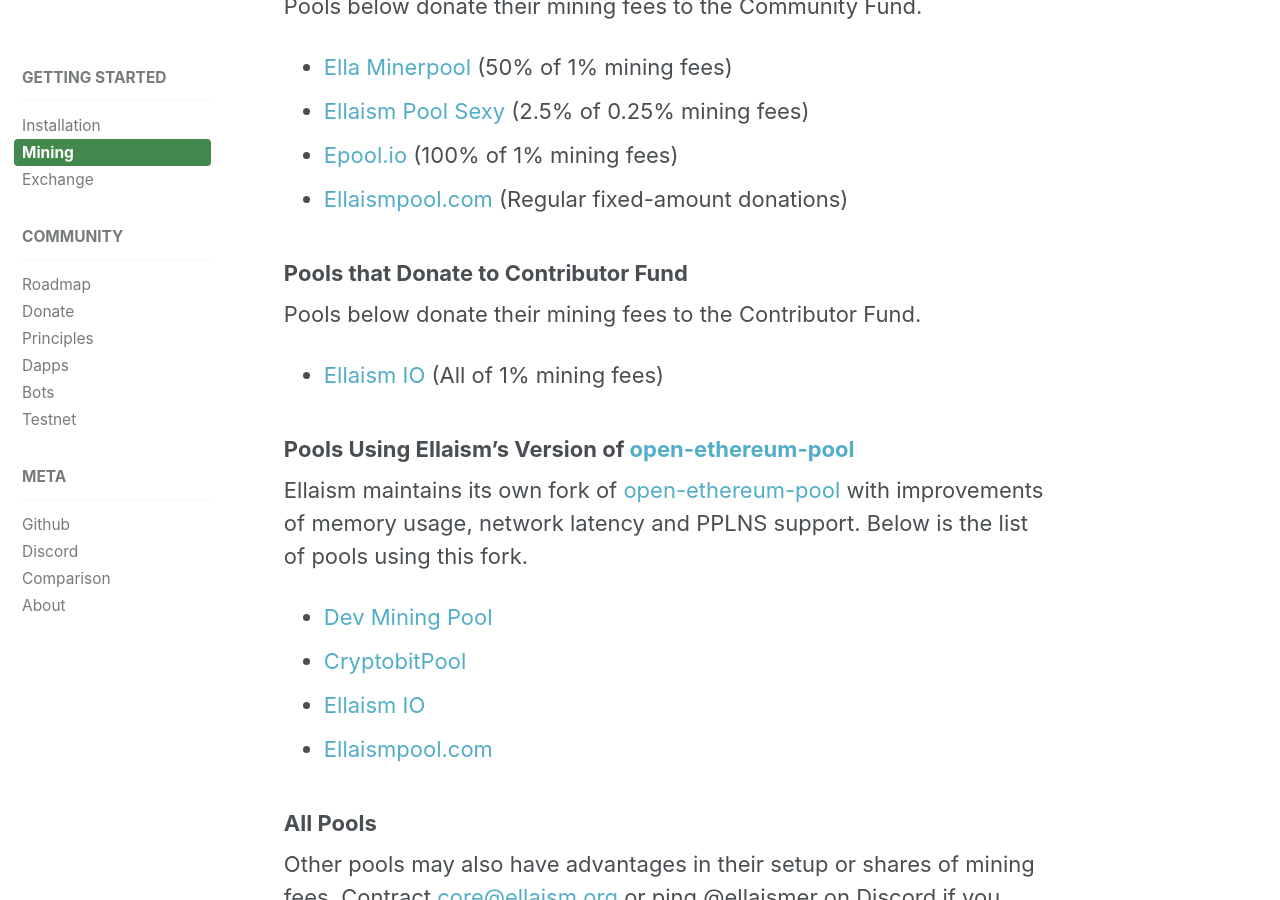
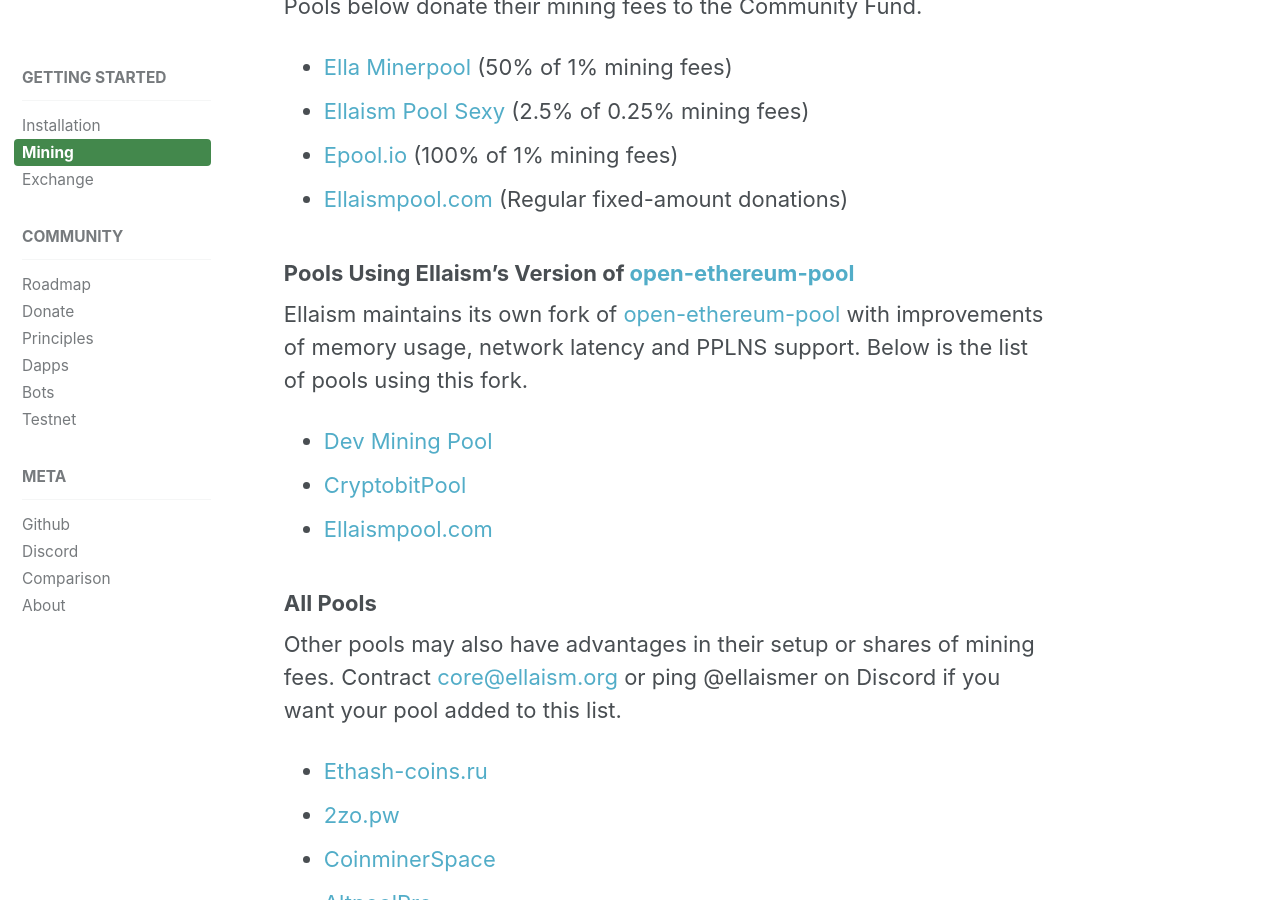
Before and after one commit to ellaism/ellaism.org, a Jekyll site: the page built from _docs/mining.md, in a window 1280 px wide and 900 px high, scrolled down 1330 px. Built offline with Jekyll 4.4.1, drawn with Linux system fonts in a browser that asks for light colours.

Commit message:
Remove apprently dead links

```diff
--- a/_docs/mining.md
+++ b/_docs/mining.md
@@ -44,19 +44,12 @@
 * [Epool.io](http://ella.epool.io) (100% of 1% mining fees)
 * [Ellaismpool.com](http://ellaismpool.com) (Regular fixed-amount donations)
 
-### Pools that Donate to Contributor Fund
-
-Pools below donate their mining fees to the Contributor Fund.
-
-* [Ellaism IO](http://pool.ellaism.io) (All of 1% mining fees)
-
 ### Pools Using Ellaism's Version of [open-ethereum-pool](https://github.com/ellaism/open-ethereum-pool)
 
 Ellaism maintains its own fork of [open-ethereum-pool](https://github.com/ellaism/open-ethereum-pool) with improvements of memory usage, network latency and PPLNS support. Below is the list of pools using this fork.
 
 * [Dev Mining Pool](https://pool.ellaism.org/)
 * [CryptobitPool](http://ella.cryptobitpool.eu/)
-* [Ellaism IO](http://pool.ellaism.io/)
 * [Ellaismpool.com](http://ellaismpool.com)
 
 ### All Pools
```
Also changed, not shown: _pages/about.md (+0 -1 lines).
